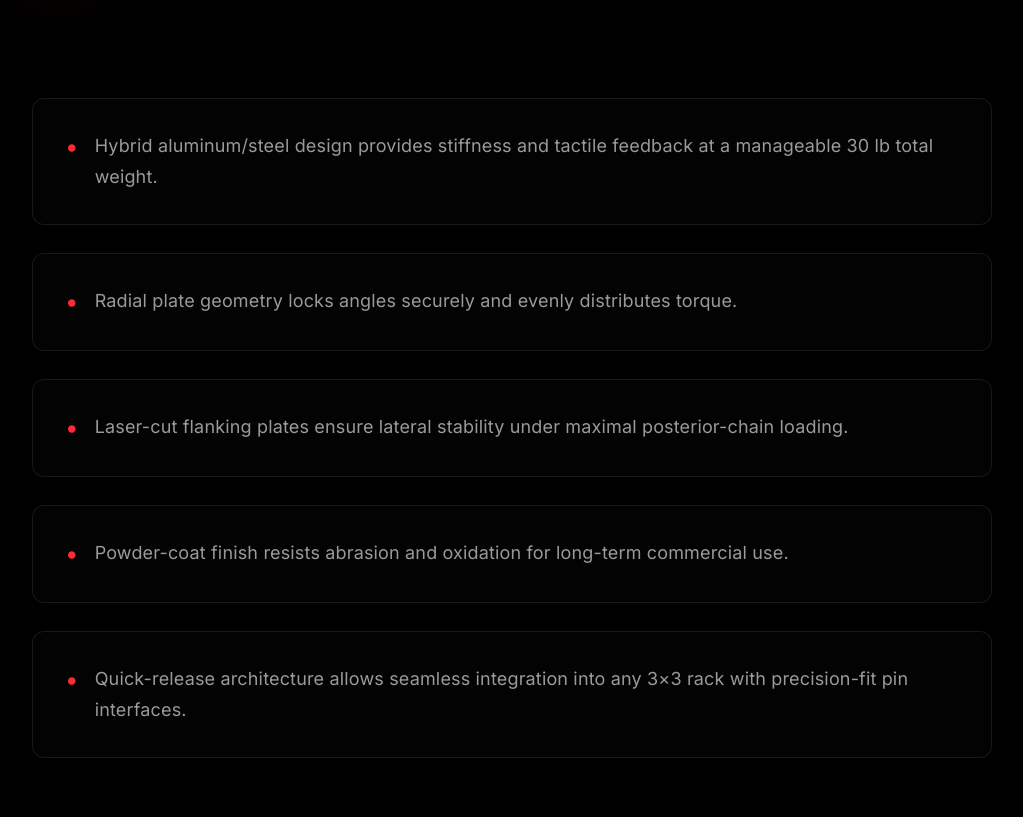
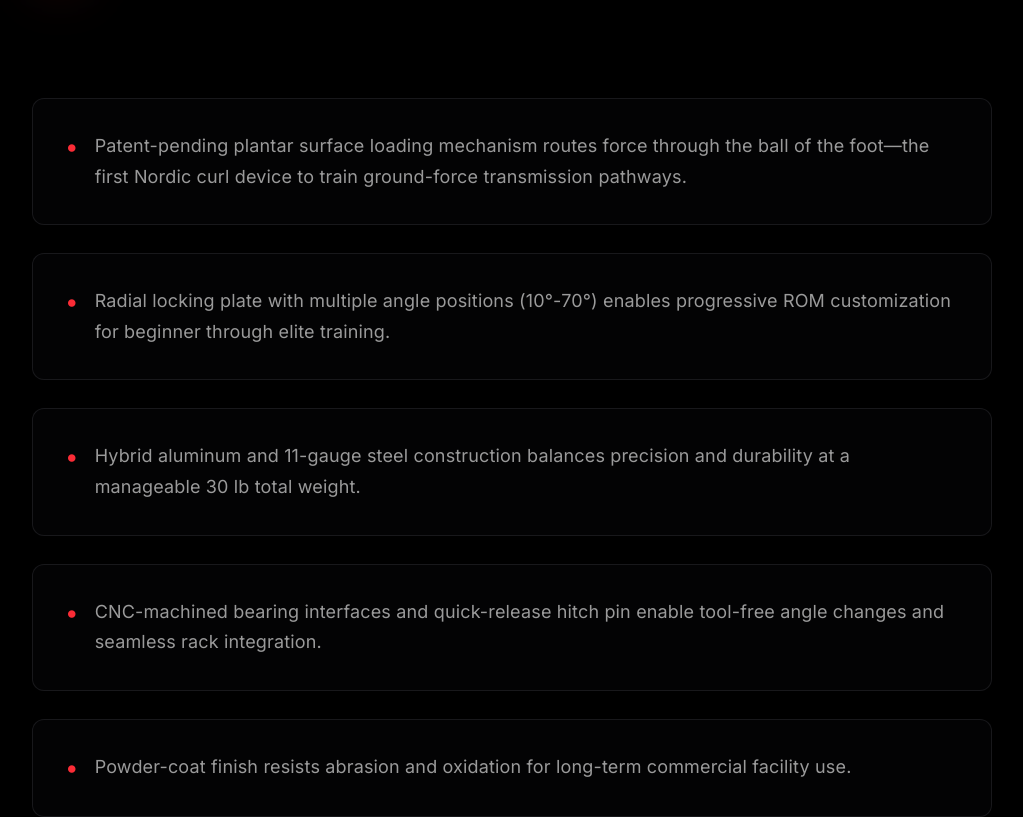
Before and after one commit to infinityspine/exiqx-website, a Next.js app: page /specifications in a window 1280 px wide. Shown: the part 3180-3997 px from the top of the page, without its empty margins (128-1151 px from the left). Built offline with nearby package versions, Linux system fonts and the light colour scheme.

Commit message:
🕒 Auto-commit: 2026-01-07 14:41:20

```diff
--- a/app/specifications/SpecificationsContent.tsx
+++ b/app/specifications/SpecificationsContent.tsx
@@ -331,11 +331,11 @@ export default function SpecificationsContent() {
 
             <div className="text-gray-300 font-inter text-base sm:text-lg" style={{ display: 'flex', flexDirection: 'column', gap: 'clamp(1.25rem, 2.5vw, 1.75rem)' }}>
               {[
-                'Hybrid aluminum/steel design provides stiffness and tactile feedback at a manageable 30 lb total weight.',
-                'Radial plate geometry locks angles securely and evenly distributes torque.',
-                'Laser-cut flanking plates ensure lateral stability under maximal posterior-chain loading.',
-                'Powder-coat finish resists abrasion and oxidation for long-term commercial use.',
-                'Quick-release architecture allows seamless integration into any 3×3 rack with precision-fit pin interfaces.',
+                'Patent-pending plantar surface loading mechanism routes force through the ball of the foot—the first Nordic curl device to train ground-force transmission pathways.',
+                'Radial locking plate with multiple angle positions (10°-70°) enables progressive ROM customization for beginner through elite training.',
+                'Hybrid aluminum and 11-gauge steel construction balances precision and durability at a manageable 30 lb total weight.',
+                'CNC-machined bearing interfaces and quick-release hitch pin enable tool-free angle changes and seamless rack integration.',
+                'Powder-coat finish resists abrasion and oxidation for long-term commercial facility use.',
               ].map((text, index) => (
                 <motion.div
                   key={index}
```
